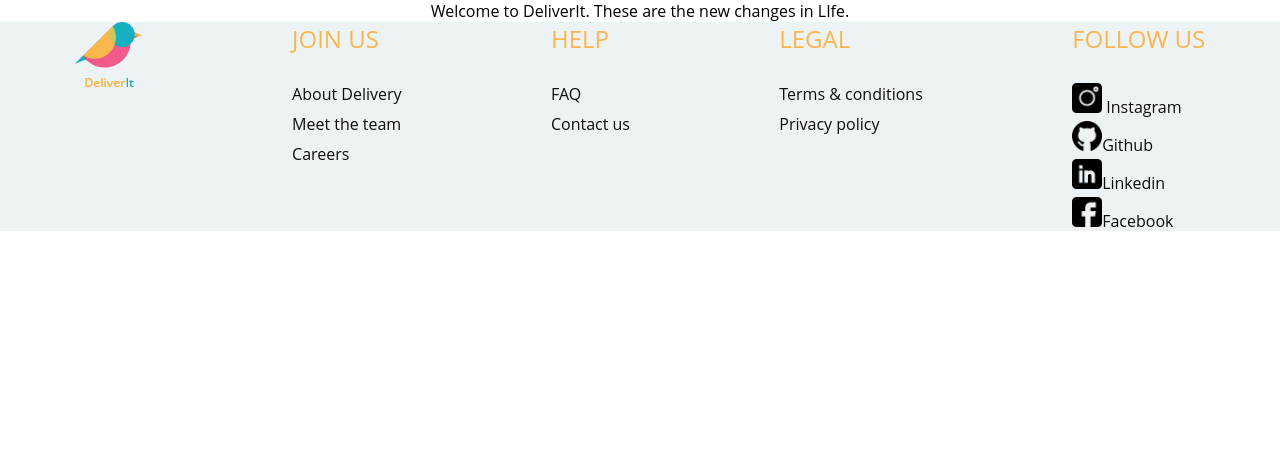
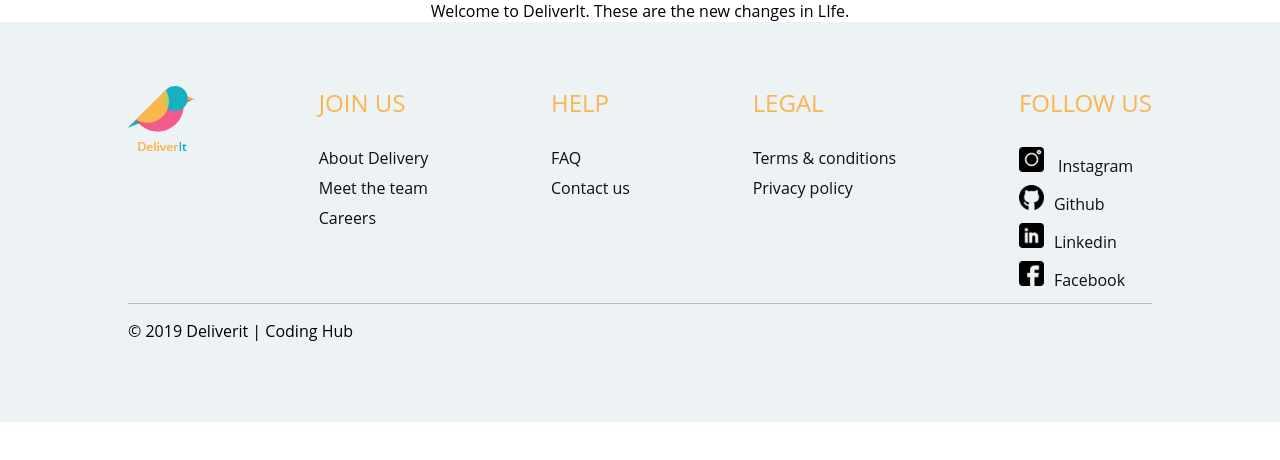
Before and after one commit to coding-hub-org/deliverit, a React (Create React App) app in the folder deliverit-frontend/: page / in a window 1280 px wide. Shown: the top 460 px of the page. Built offline with nearby package versions, Linux system fonts and the light colour scheme.

Commit message:
Finished footer

```diff
--- a/deliverit-frontend/src/App.css
+++ b/deliverit-frontend/src/App.css
@@ -30,3 +30,7 @@
     transform: rotate(360deg);
   }
 }
+:root {
+  --content-max-width: 90rem;
+  --grid-gap: 3.8rem;
+}
--- a/deliverit-frontend/src/components/Footer/Footer.css
+++ b/deliverit-frontend/src/components/Footer/Footer.css
@@ -1,33 +1,56 @@
-.footer-component--wrapper {
+.footer-component {
+    display: grid;
+    box-sizing: border-box;
+    padding: 4em 0;
     background-color: #EDF2F5;
-    display: flex;
-    justify-content: space-around;
+    grid-template-columns: minmax(10vw,1fr) minmax(0,var(--content-max-width)) minmax(10vw,1fr);
+    position: relative;
+    bottom: 0;
 }
 
-.footer-component--wrapper img {
+.footer-component--wrapper {
+    grid-column: 2;
+}
+
+.footer-component--wrapper .footer-component--wrapper__top {
+    display: flex;
+    justify-content: space-between;
+}
+
+.footer-component--wrapper .footer-component--wrapper__top img {
     height: 100%;
 }
 
-.footer-component--wrapper section {
+.footer-component--wrapper .footer-component--wrapper__top section {
     display: flex;
     flex-direction: column;
     align-items: flex-start;
 }
 
-.footer-component--wrapper section h2 {
+.footer-component--wrapper .footer-component--wrapper__top section h2 {
     margin: 0;
     color: #F9B64D;
     font-weight: 400;
     margin-bottom: 1em;
 }
 
-.footer-component--wrapper section a{
+.footer-component--wrapper .footer-component--wrapper__top section a{
     text-decoration: none;
     color: #0F0F0F;
     margin: 4px 0;
 }
 
+.footer-component--wrapper .footer-component--wrapper__top section a img{
+    height: auto;
+    margin-right: 10px;
+}
 
-.footer-component--wrapper .footer-component--follow a{
-    display: block;
+.footer-component--wrapper hr {
+    background-color: #BCBCBC;
+    height: 1px;
+    border: none;
 }
+
+.footer-component--wrapper .footer-component--wrapper__bottom p {
+    text-align: left;
+}
--- a/deliverit-frontend/src/components/Footer/Footer.jsx
+++ b/deliverit-frontend/src/components/Footer/Footer.jsx
@@ -13,6 +13,7 @@ const Footer = () => {
     return (
         <div className={'footer-component'}>
             <div className={'footer-component--wrapper'}>
+                <div className={'footer-component--wrapper__top'}>
                     <img src={Logo} alt=""/>
                     <section className={'footer-component--join'}>
                         <h2>JOIN US</h2>
@@ -38,6 +39,11 @@ const Footer = () => {
                         <a href="#"><img src={Facebook} alt=""/>Facebook</a>
                     </section>
                 </div>
+                <hr/>
+                <div className={'footer-component--wrapper__bottom'}>
+                    <p>© 2019 Deliverit | Coding Hub</p>
+                </div>
+            </div>
         </div>
     );
 }
```
Lines whose indentation alone changed are shown as unchanged.
